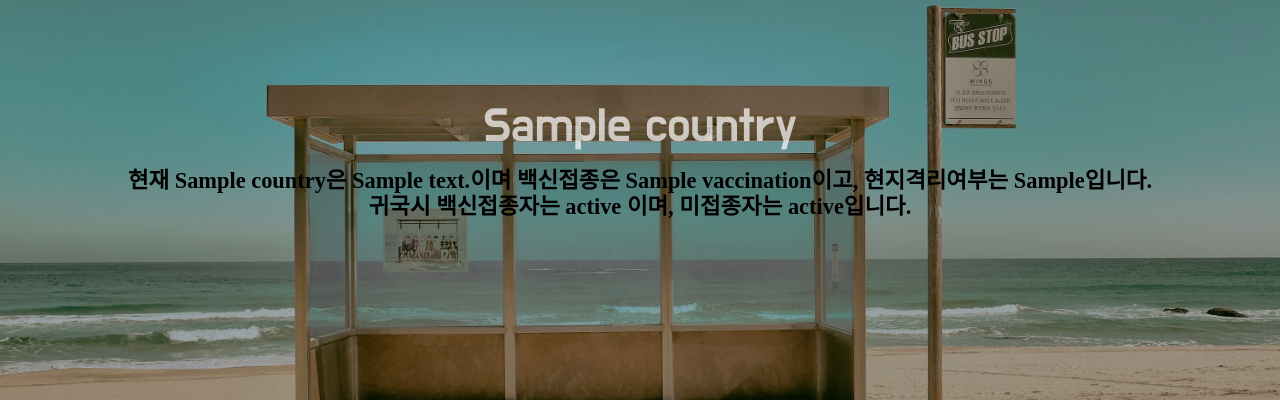
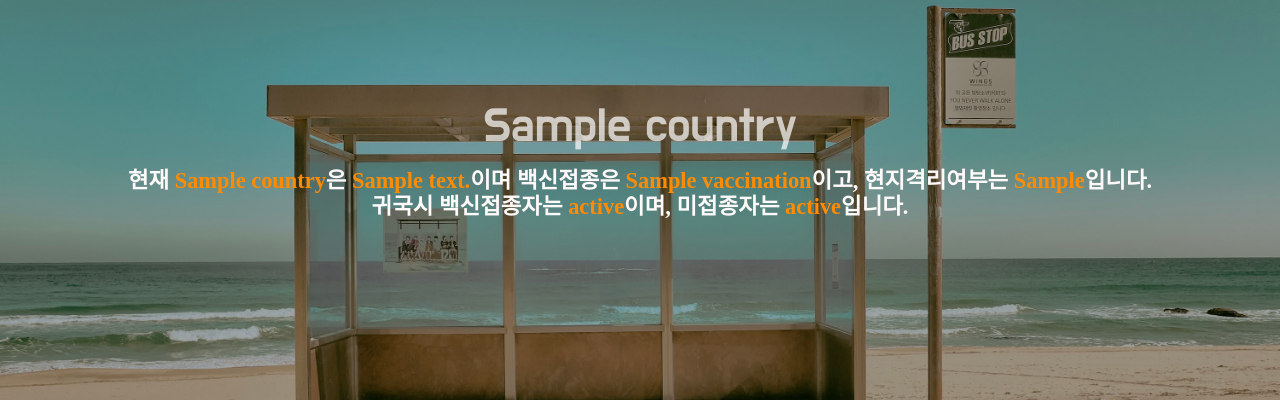
Before and after one commit to Kimdaye0000/OSP_PROJ_22, a Flask app: template templates/info.html in a window 1280 px wide. Shown: the part 60-461 px from the top of the page. Run offline with Flask 2, Linux system fonts and the light colour scheme; the template is opened without the code that fills it: most values are stand-ins (such as "Sample title", 1, 10 or a date in 2020); some libraries are stand-ins or nearby versions; some web fonts are replaced.

Commit message:
안내문구 시인성 강화

```diff
--- a/static/css/style.css
+++ b/static/css/style.css
@@ -102,7 +102,7 @@ section {
 
 .vaccInfo {
     font-size: 1.4rem;
-    color: black;
+    color: snow;
     font-weight: bolder;
 }
 
@@ -228,6 +228,11 @@ section {
     font-family: "Do Hyeon", sans-serif;
 }
 
+.vaccInfo span {
+    color: darkorange;
+}
+
+
 
 @media only screen and (min-width : 1200px) {
     .inner {
--- a/templates/info.html
+++ b/templates/info.html
@@ -33,9 +33,12 @@
         <div class="inner">
             <div class="country-container">
                 <div class="countryName">{{data['Country']}}</div>
-                <div class="vaccInfo">현재 {{data['Country']}}은 {{data['PossibleToVisit']}}이며 백신접종은
-                    {{data['Vaccination']}}이고, 현지격리여부는 {{data['QurantineInfo']}}입니다.<br>귀국시 백신접종자는
-                    {{data['VaccineStatus_OK']}} 이며, 미접종자는 {{data['VaccineStatus_Not']}}입니다.</div>
+                <div class="vaccInfo">현재 <span>{{data['Country']}}</span>은 <span>{{data['PossibleToVisit']}}</span>이며
+                    백신접종은
+                    <span>{{data['Vaccination']}}</span>이고, 현지격리여부는 <span>{{data['QurantineInfo']}}</span>입니다.<br>귀국시
+                    백신접종자는
+                    <span>{{data['VaccineStatus_OK']}}</span>이며, 미접종자는 <span>{{data['VaccineStatus_Not']}}</span>입니다.
+                </div>
             </div>
         </div>
     </section>
```
